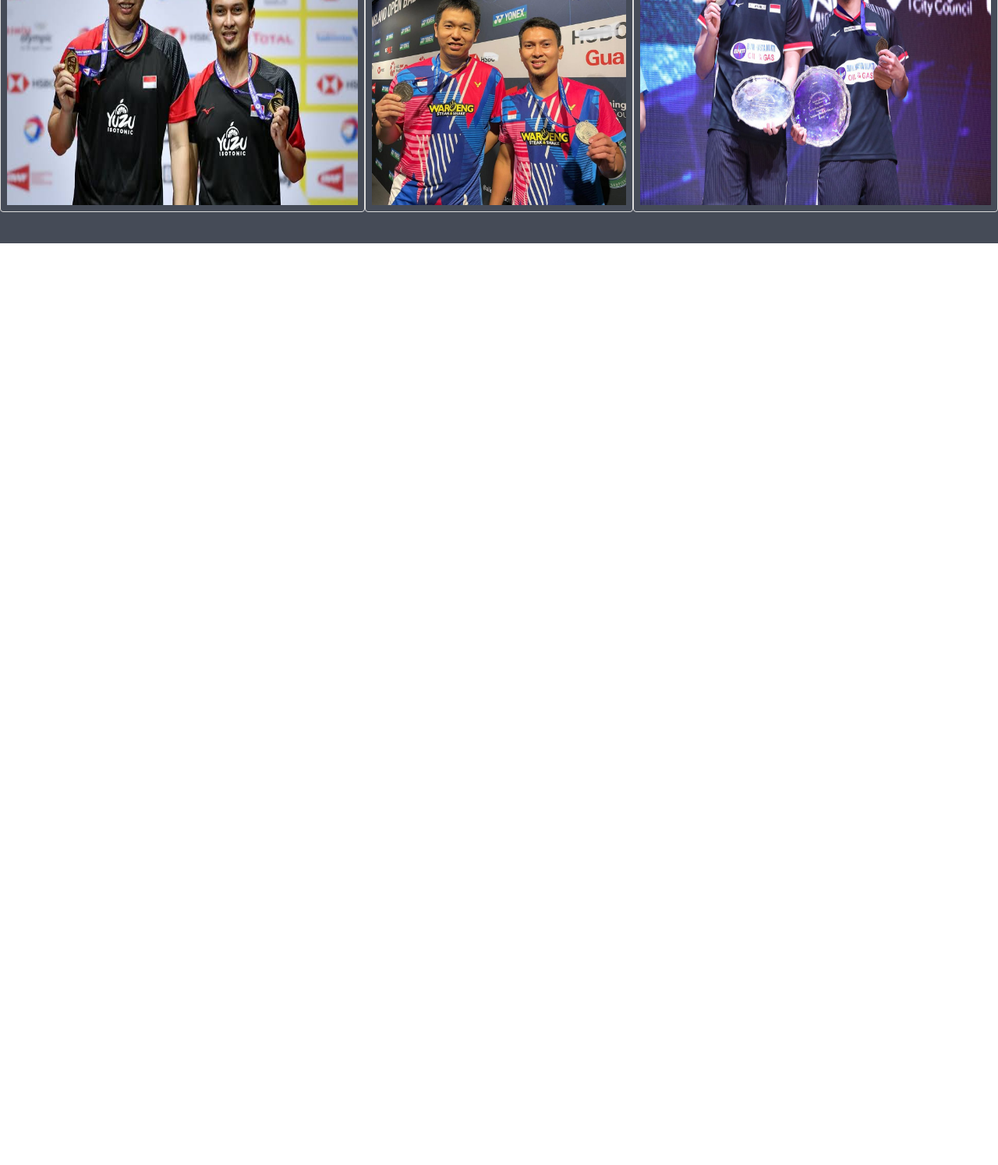
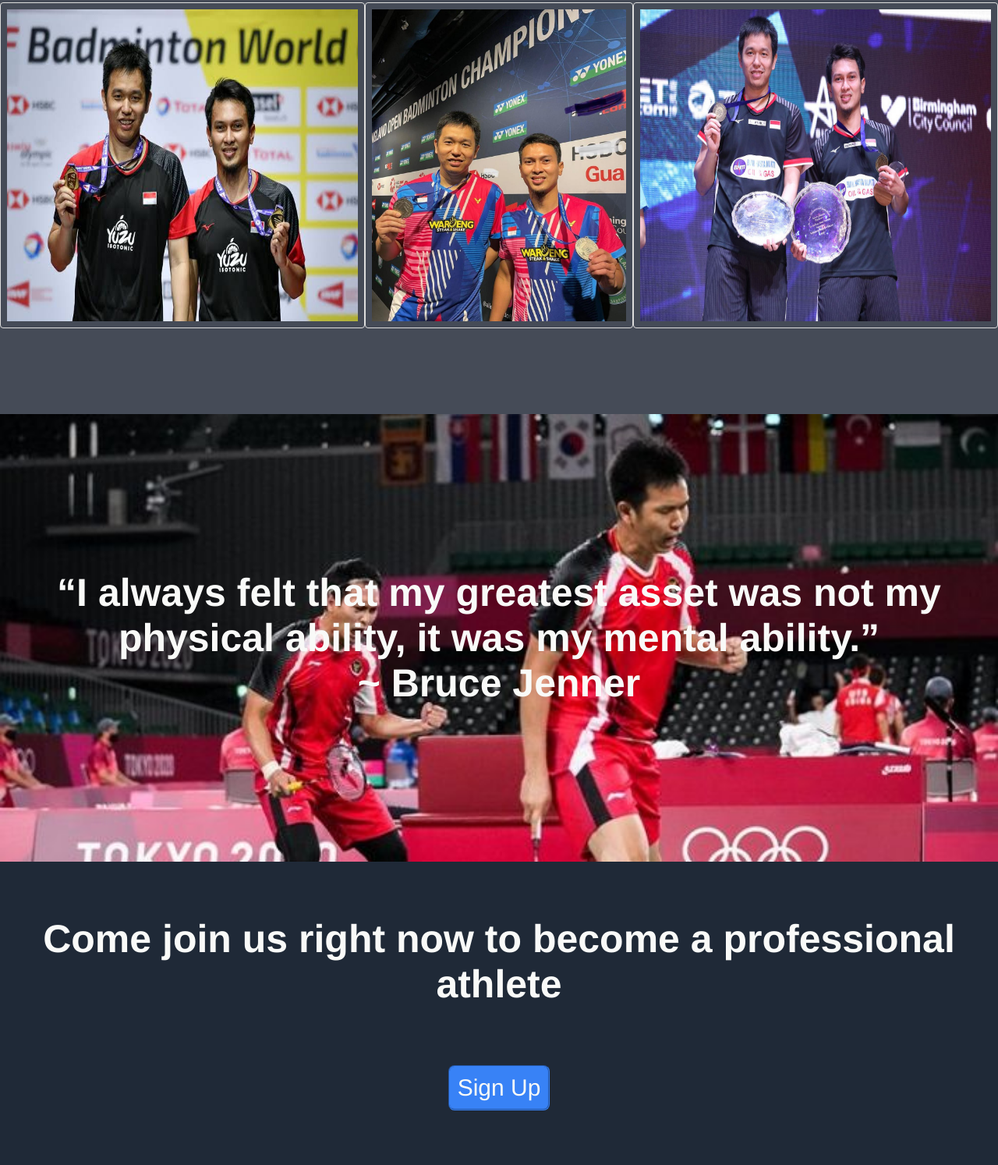
Before and after one commit to Micheal501/Landing-Page, a plain HTML site: page index.html in a window 1280 px wide. Shown: the part 685-2179 px from the top of the page at 78% size. Before the commit the page ends 997 px from the top, so only its background shows below. Drawn offline with Linux system fonts and the light colour scheme.

Commit message:
add a footer and quote

```diff
--- a/css/style.css
+++ b/css/style.css
@@ -10,9 +10,7 @@ header{
     background-color:#1f2937;
     align-items: center;
     justify-content: space-around;
-
 }
-
 
 .logo{
     color:#f9faf8;
@@ -46,8 +44,8 @@ header{
     text-align: center;
     background-color:#1f2937;
     color:#f9faf8;
-    font-size:18px;
-
+    font-size:38px;
+    padding:10px;
 }
 
 .button{
@@ -68,14 +66,21 @@ header{
     margin-top: 25px;
     box-shadow: none;
     margin-bottom: 20px;
+    text-align: center;
 }
 
+.content{
+    background: url(../img/backgroun.jpg);
+    background-size: cover;
+}
 .achieve{
     text-align: center;
     background-color: #454b57;
     color:#f9faf8;
     padding-bottom: 25px;
     padding-top: 26px;
+    font-size: 45px;
+    font-weight: bold;
 }
 
 .photos{
@@ -83,7 +88,8 @@ header{
     display: flex;
     justify-content: space-between;
     align-items: center;
-    padding-bottom: 40px;
+    padding-bottom: 110px;
+    padding-top: 50px;
 }
 
 .photo{
@@ -93,3 +99,35 @@ header{
     width:450px;
     height:400px;
 }
+
+.quotes{
+    background-color:#898d95;
+    padding:200px 0;
+    background: url(../img/backgroun.jpg);
+    background-size: cover;
+}
+
+.quote{
+    text-align: center;
+    font-size: 50px;
+    color:#f9faf8;
+    font-weight: 900;
+}
+
+footer{
+    display: flex;
+    justify-content: center;
+    align-items: center;
+    padding-top:70px;
+    padding-bottom: 50px;
+    background-color: #1f2937;
+}
+
+.button1{
+    display: flex;
+    justify-content: center;
+    margin:0;
+    padding:0;
+    background-color: #1f2937;
+    padding-bottom:50px;
+}
--- a/index.html
+++ b/index.html
@@ -19,18 +19,33 @@
             </ul>
     </header>
     <div class="container">
-        <h2 class="main-text">WELCOME</h2>
-        <p class="about">To the daddies badminton training Club</p>
+        <h2 class="main-text">WELCOME TO THE CLUB</h2>
+        <p class="about">the daddies badminton training Club</p>
         <p class="about">Former : Muhammad ahsan and hendra setiawan</p>
     </div>
     <div class="button">
         <button class="sign-up">Sign Up</button>
     </div>
+    <div class="content">
             <h1 class="achieve">Achievement</h1>
-            <div class="photos">
+        <div class="photos">
             <img class ="photo" src="img/badminton.jpeg" alt="achievement">
             <img class ="photo" src="img/badminton1.jpeg" alt="achievement">
             <img class ="photo" src="img/badminton2.jpg" alt="achievement">
+        </div>
+    </div>
+    <div class="quotes">
+        <p class="quote">“I always felt that my greatest asset was not my physical ability, it was my mental ability.” </p>
+        <p class="quote"> ~ Bruce Jenner</p>
+    </div>
+    <footer>
+        <p class="quote">Come join us right now to become a professional athlete</p>
+        <div class="button">
+    </div>
+    </footer>
+
+    <div class="button1">
+        <button class="sign-up">Sign Up </button>
     </div>
 </body>
 </html>
```
Also changed, not shown: img/backgroun.jpg (added).
